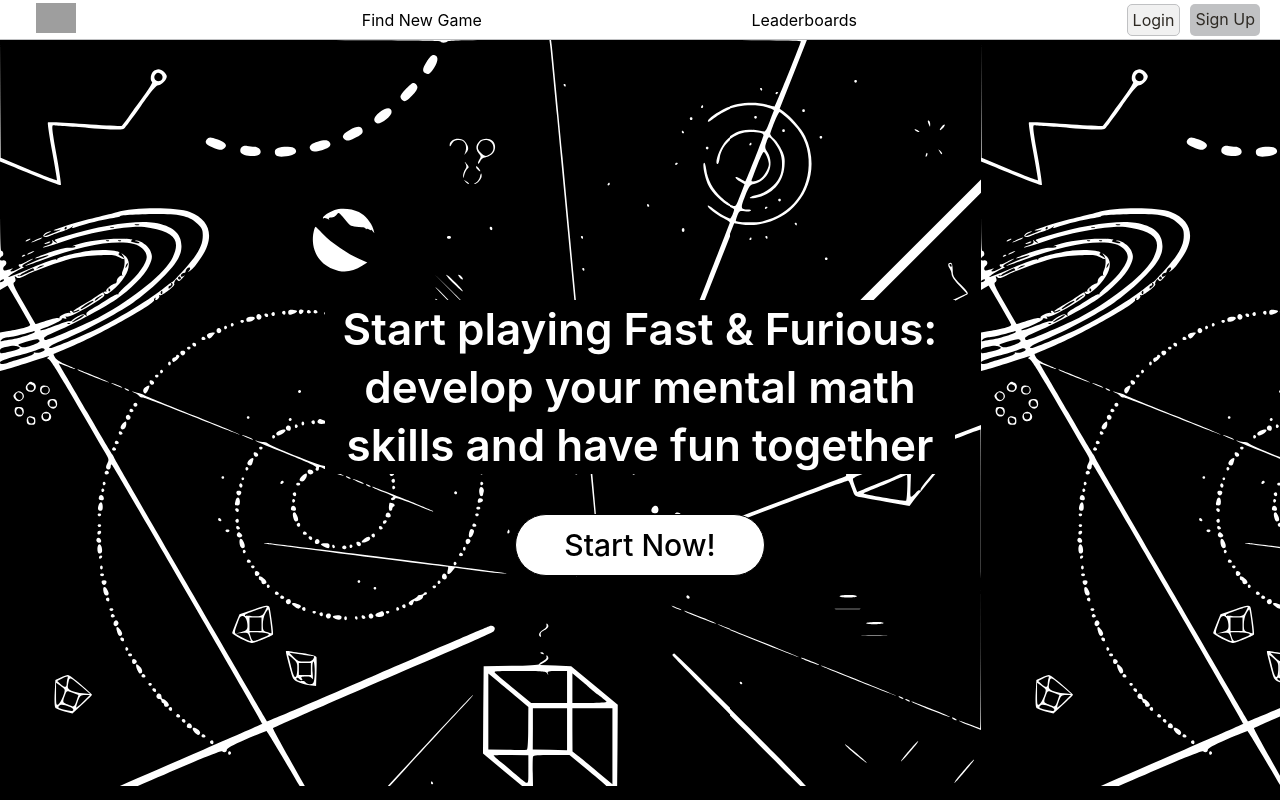
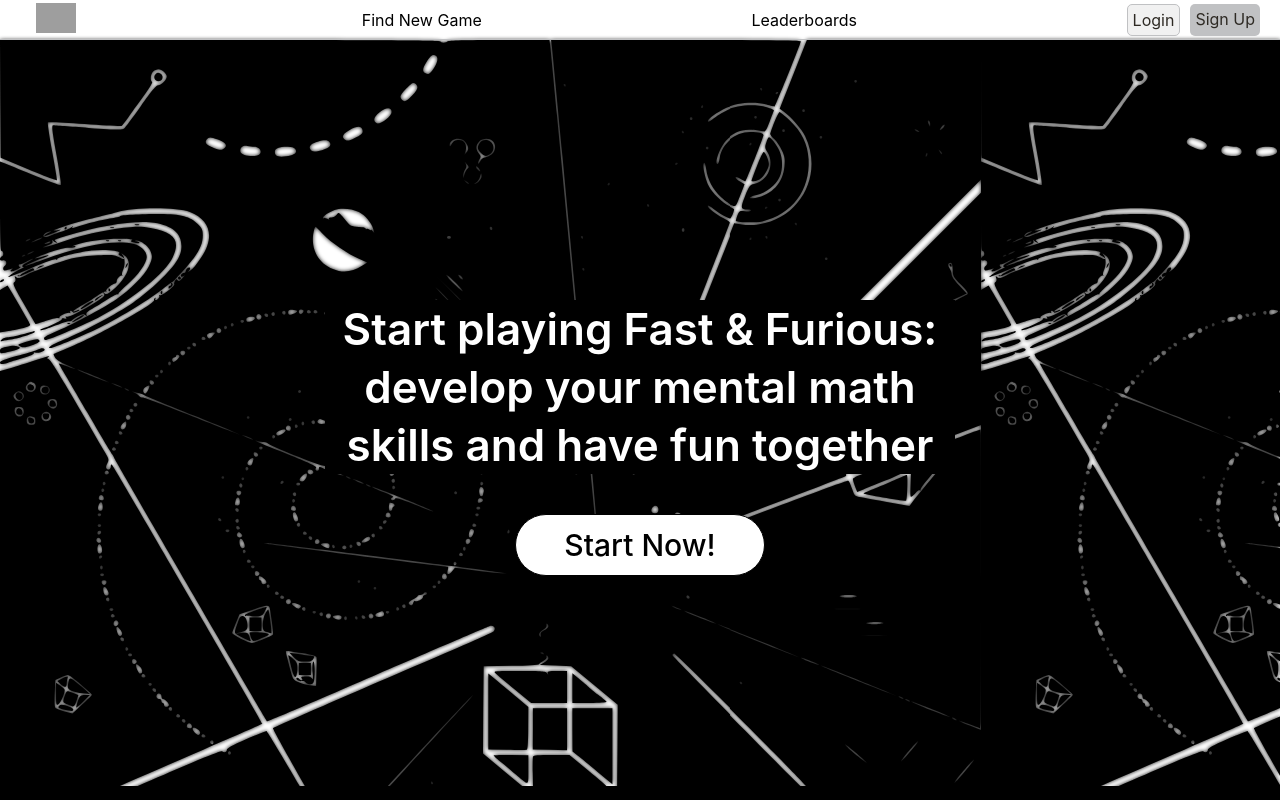
Before and after one commit to chingizof/math-and-furious, a React (Create React App) app in the folder frontend/: page / in a window 1280 px wide. Shown: the top 800 px of the page. Built offline with nearby package versions, Linux system fonts and the light colour scheme; grey boxes are pictures that could not be loaded.

Commit message:
home page changed

```diff
--- a/frontend/src/components/gameContainer/index.css
+++ b/frontend/src/components/gameContainer/index.css
@@ -9,6 +9,25 @@
 .container-wrapper {
     width: 100vw;
     height: 100vh;
-    background-image: url("https://i.pinimg.com/736x/01/fe/06/01fe067cc51a9134490450994a89f1e2--astrology-aesthetics.jpg");
     overflow: auto;
 }
+/*
+.container-wrapper:before {
+      content: "";
+      backdrop-filter: blur(10px);
+      position: absolute;
+      width : 100%;
+      height: 100%;
+      background: inherit;
+      z-index: -1;
+
+      filter        : blur(10px);
+      -moz-filter   : blur(10px);
+      -webkit-filter: blur(10px);
+      -o-filter     : blur(10px);
+
+     transition        : all 3s linear;
+      -moz-transition   : all 3s linear;
+      -webkit-transition: all 3s linear;
+      -o-transition     : all 3s linear;
+  } */
--- a/frontend/src/components/gameContainer/index.jsx
+++ b/frontend/src/components/gameContainer/index.jsx
@@ -20,7 +20,7 @@ export const GameContainer = () => {
     generateQuestion()
 
     return(
-        <div className='container-wrapper'>
+        <div className='container-wrapper' style={{ backgroundImage: 'url("https://i.pinimg.com/736x/01/fe/06/01fe067cc51a9134490450994a89f1e2--astrology-aesthetics.jpg")'}}>
             <div className='container-card'>
                 <Scoreboard score={score}/>
                 <QuestionContainer first={ques.first} sign={ques.sign} second={ques.second} answer={ques.answer} score={score} setScore={setScore} />
--- a/frontend/src/components/homeDescription/index.css
+++ b/frontend/src/components/homeDescription/index.css
@@ -1,12 +1,27 @@
 .wrapper {
   display: flex;
   flex-direction: column;
-  /* background-image: url("/back.svg"); */
-  /* background-image: url("https://wallpaperaccess.com/full/5777654.jpg"); */
-  /* background-image: url(""); */
-  /* background-repeat: no-repeat;
-  background-size: cover; */
   color: white;
+
+}
+
+.wrapper:before {
+  content: "";
+    position: absolute;
+    width : 100%;
+    height: 100%;
+    background: inherit;
+    z-index: -1;
+
+    filter        : blur(2px);
+    -moz-filter   : blur(2px);
+    -webkit-filter: blur(2px);
+    -o-filter     : blur(2px);
+
+    transition        : all 2s linear;
+    -moz-transition   : all 2s linear;
+    -webkit-transition: all 2s linear;
+    -o-transition     : all 2s linear;
 }
 
 .container {
--- a/frontend/src/components/loginContainer/index.css
+++ b/frontend/src/components/loginContainer/index.css
@@ -20,7 +20,10 @@ body {
     width: 60%;
     height: 100%;
     background-color: aquamarine;
-    background-image: url("https://www.ft.com/__assets/creatives/product/dynamic-barriers/markets.jpg");
+    background-repeat: no-repeat;
+    background-size: cover;
+    display: flex;
+    align-items: baseline;
 }
 
 .login-container {
--- a/frontend/src/components/loginContainer/index.jsx
+++ b/frontend/src/components/loginContainer/index.jsx
@@ -21,9 +21,7 @@ export const LoginContainer = () => {
 
     return (
         <div className='login-wrapper'>
-            <div className='login-image'>
-                <img src="" alt="" />
-            </div>
+            <div className='login-image' style={{backgroundImage:`url('/furious-modified.jpeg')`}} />
             <div className="login-container">
                 <div className='login-header'>
                     <h1>Login to Portal</h1>
--- a/frontend/src/components/signUpContainer/index.jsx
+++ b/frontend/src/components/signUpContainer/index.jsx
@@ -27,7 +27,7 @@ export const SignUpContainer = () => {
 
     return(
         <div className='signup-wrapper'>
-            <div className='signup-image' style={{backgroundImage:`url('/furious-modified.jpeg')`}}/>
+            <div className='signup-image' style={{backgroundImage:`url('/furious-modified.jpeg')`}} />
             <div className="signup-container">
                 <div className='sign-up-header'>
                     <h1>Sign Up to Portal</h1>
```
